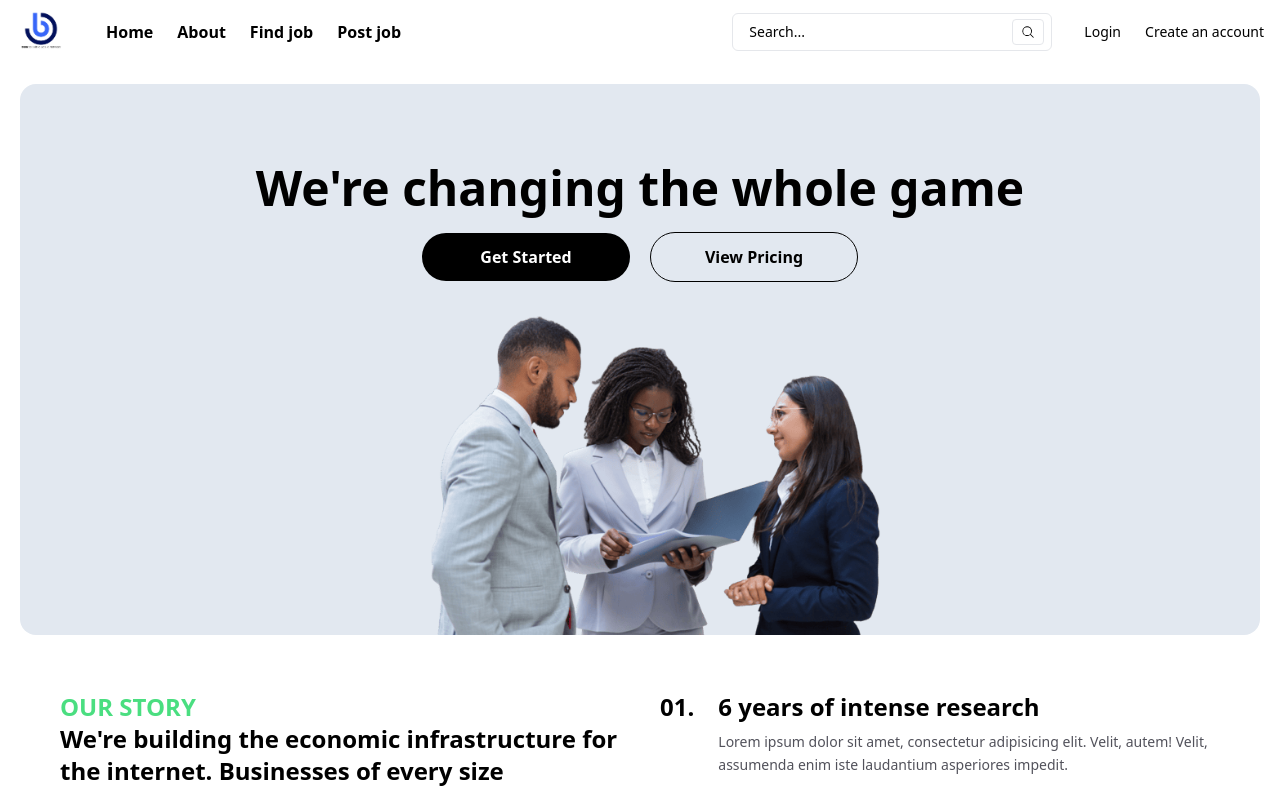
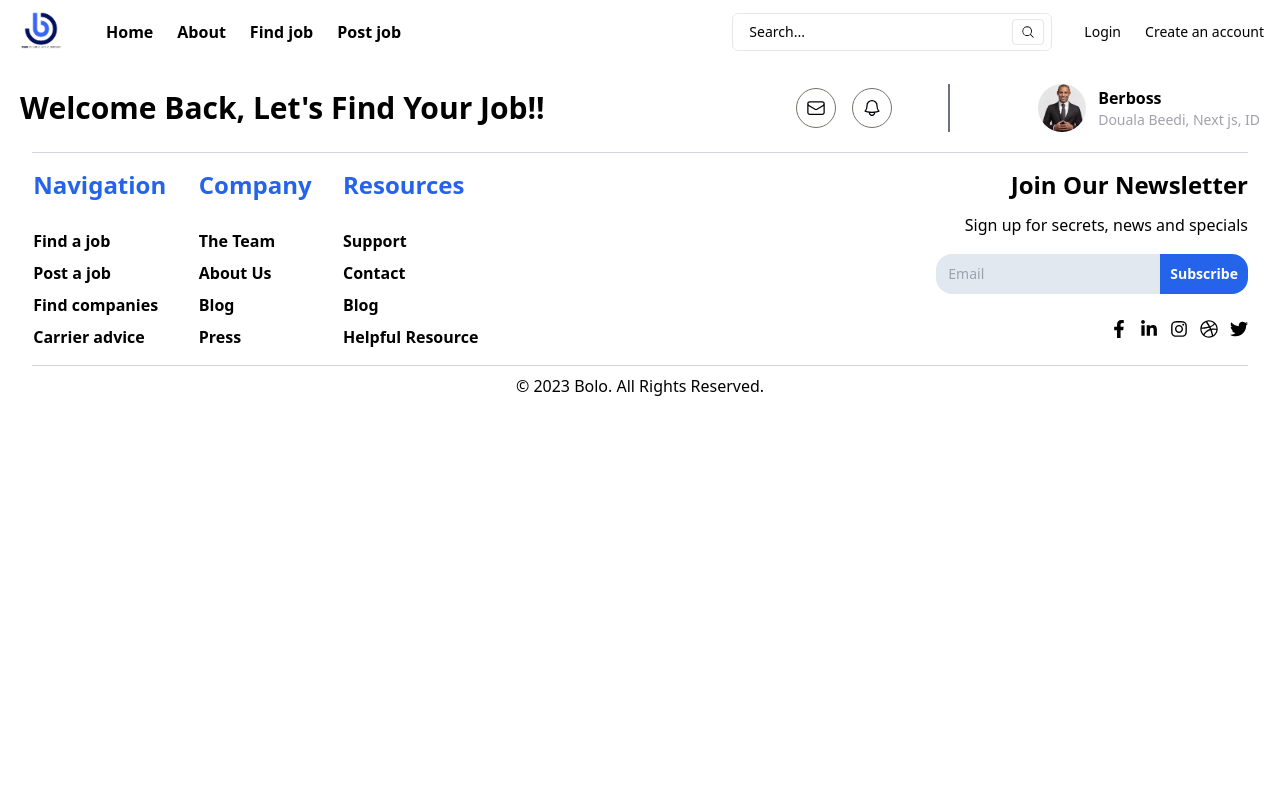
Before and after one commit to Wilson635/bolo, a Next.js app: page / in a window 1280 px wide. Shown: the top 800 px of the page. Built offline with nearby package versions, Linux system fonts and the light colour scheme.

Commit message:
findJob created

```diff
--- a/components/Footer.tsx
+++ b/components/Footer.tsx
@@ -9,7 +9,7 @@ import {
 const Footer = () => {
   return (
     <footer>
-      <div className="px-5 py-2 lg:px-20">
+      <div className="mx-auto max-w-7xl px-4 lg:px-8">
         <hr className="border-t-1 mb-4 border-gray-300" />
         <div className="flex flex-col-reverse gap-4 lg:flex lg:flex-row lg:justify-between">
           <div className="grid grid-cols-3 justify-items-center gap-5">
--- /dev/null
+++ b/pages/findJob.tsx
@@ -0,0 +1,60 @@
+import Footer from "@/components/Footer"
+import NavBar from "@/components/Navbar"
+import AboutPic from "@/public/assets/about-us.png"
+import Icon from "@/public/assets/icon.png"
+import Person1 from "@/public/assets/person1.png"
+import Person4 from "@/public/assets/person4.jpg"
+import Head from "next/head"
+import Image from "next/image"
+import { HiOutlineBell, HiOutlineEnvelope } from "react-icons/hi2"
+const FindJob = () => {
+  return (
+    <div>
+      <Head>
+        <title>About | Bolo</title>
+        <meta name="description" content="Bolo - Find your dream job" />
+        <meta name="viewport" content="width=device-width, initial-scale=1" />
+        <link rel="icon" href="/favicon.ico" />
+      </Head>
+      <NavBar />
+      <main className="mx-auto my-5 max-w-7xl px-5">
+        <div className="flex justify-between">
+          <div className="flex w-3/4 items-center justify-between">
+            <div className="text-3xl font-bold">
+              Welcome Back, Let&apos;s Find Your Job!!
+            </div>
+            <div className="flex items-center gap-4">
+              <div className="flex h-10 w-10 items-center justify-center rounded-full border border-stone-500 p-1">
+                <HiOutlineEnvelope className="text-xl" />
+              </div>
+              <div className="flex h-10 w-10 items-center justify-center rounded-full border border-stone-500 p-2 ">
+                <HiOutlineBell className="text-xl" />
+              </div>
+              <div className="ml-10 h-12 border-l-2 border-gray-500"></div>
+            </div>
+          </div>
+          <div className="flex items-center gap-3">
+            <div className="flex h-12 w-12 items-center justify-center rounded-full">
+              <Image
+                src={Person4}
+                height={500}
+                width={500}
+                alt="Bolo"
+                className="rounded-full object-cover"
+              />
+            </div>
+            <div>
+              <div className="font-bold">Berboss</div>
+              <div className="text-sm text-zinc-400">
+                Douala Beedi, Next js, ID
+              </div>
+            </div>
+          </div>
+        </div>
+      </main>
+      <Footer />
+    </div>
+  )
+}
+
+export default FindJob
--- a/pages/index.tsx
+++ b/pages/index.tsx
@@ -1,14 +1,14 @@
 import Footer from "@/components/Footer"
 import NavBar from "@/components/Navbar"
-import HomePage from "@/pages/oldHome"
 import About from "./about"
+import FindJob from "./findJob"
 import SignIn from "./login"
 import SignUp from "./register"
 
 const Home = () => {
   return (
     <div>
-      <About />
+      <FindJob />
     </div>
   )
 }
```
Also changed, not shown: public/assets/Person4.jpg (added).
